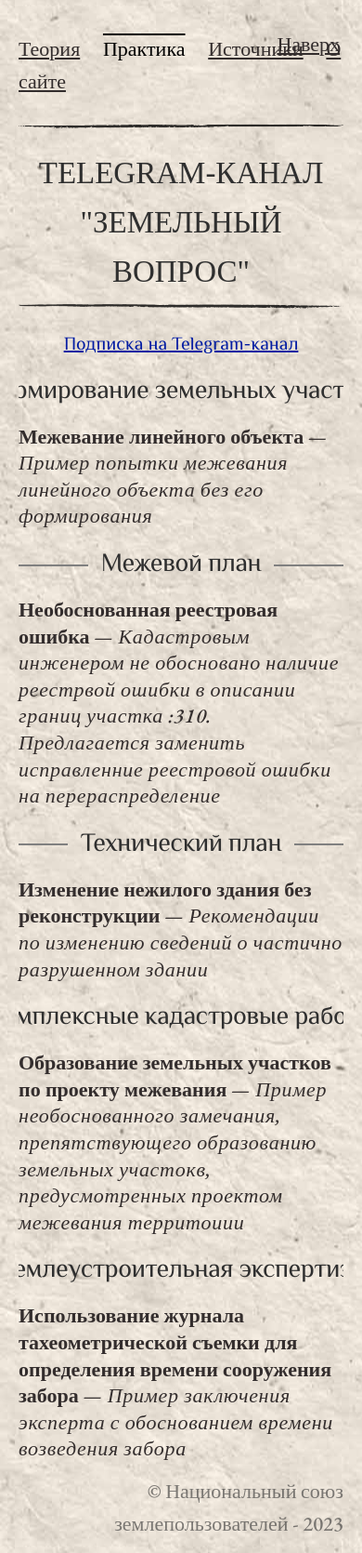
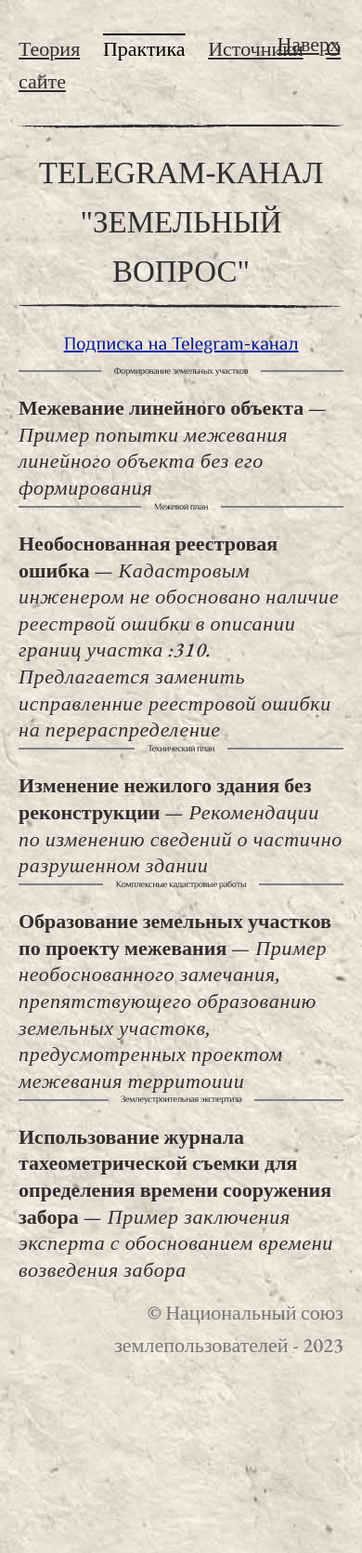
Before and after one commit to SergSi/land-use-art, a Jekyll site: the page built from pages/docs.md, in a window 390 px wide. Shown: the whole page at 93% size. Built offline with Jekyll 4.4.1, drawn with Linux system fonts in a browser that asks for light colours; some web fonts are replaced.

Commit message:
Update skeleton.css

```diff
--- a/assets/css/skeleton.css
+++ b/assets/css/skeleton.css
@@ -506,8 +506,8 @@
 }
 
 /* Larger than tablet */
-@media (min-width: 750px) {
-
+@media (max-width: 750px) {
+  h2 { font-size: 1rem; }
 }
 
 /* Larger than desktop */
```
